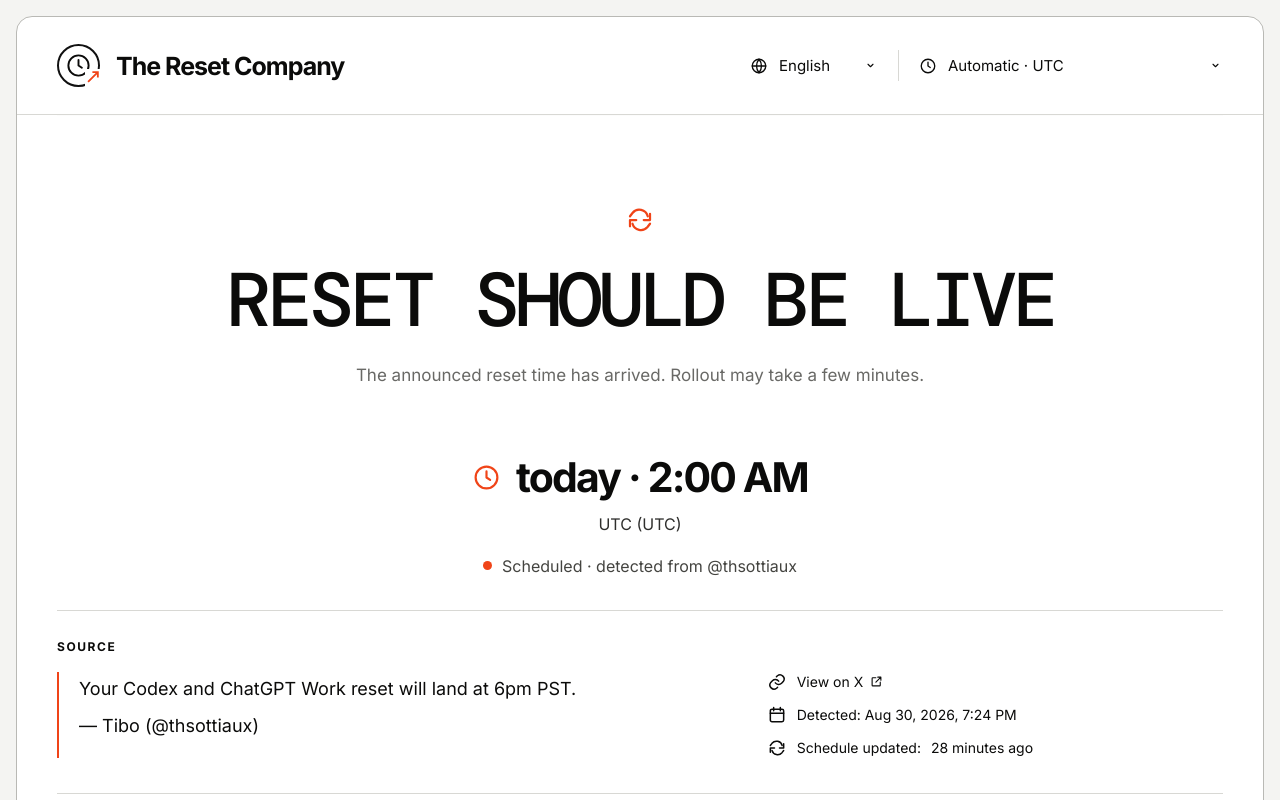
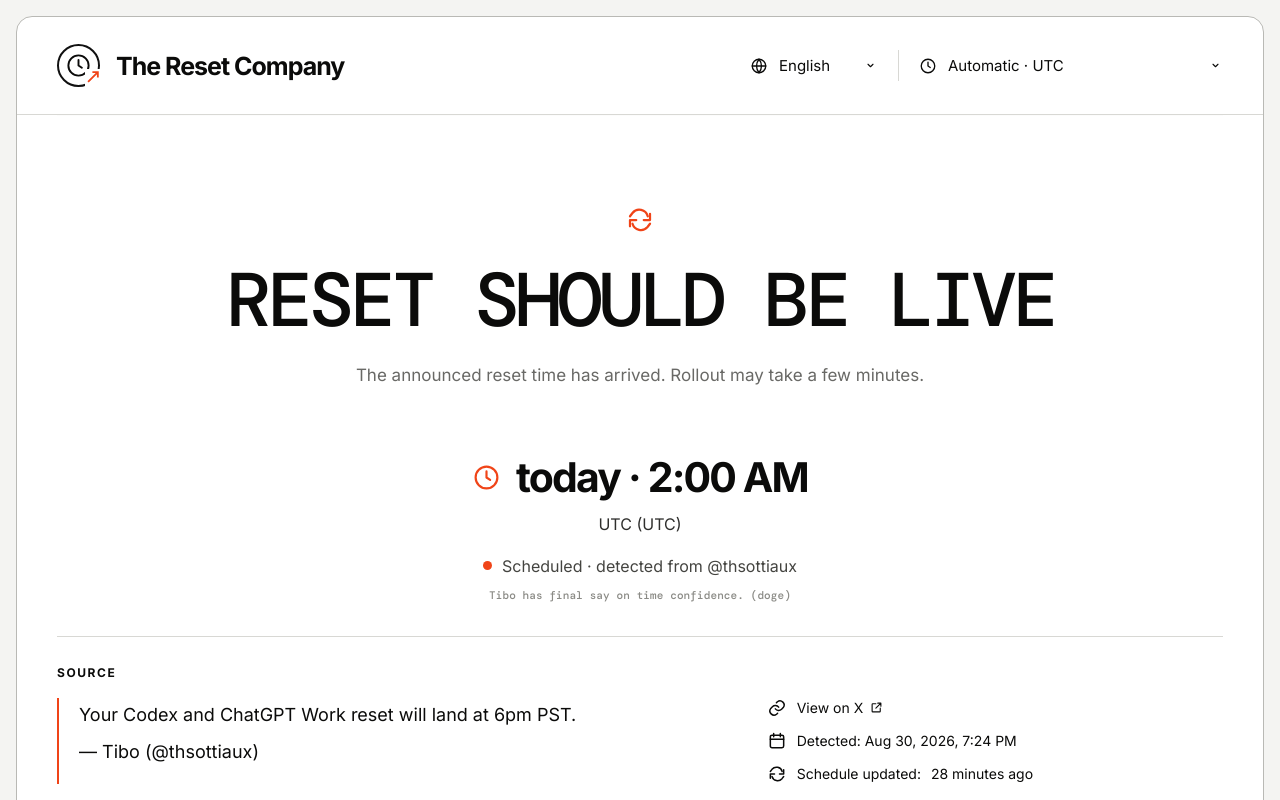
Before and after one commit to ni-ke-zhen-niu-a/The-Reset-Company, a React (Vite) app: page / in a window 1280 px wide. Shown: the top 800 px of the page. Built offline with nearby package versions, Linux system fonts and the light colour scheme.

Commit message:
Add Tibo time-confidence joke

```diff
--- a/src/App.jsx
+++ b/src/App.jsx
@@ -132,6 +132,7 @@
           <div className="event-primary"><Icon name="clock" size={29}/><h1>{eventLabel(target, locale, timeZone)}</h1></div>
           <p>{timeZone} ({zoneOffset(target, timeZone)})</p>
           <div className="status-line"><span/>{data.state === 'completed' ? t.live : t.scheduled} · {t.detectedFrom}</div>
+          <p className="confidence-joke">{t.confidenceJoke}</p>
         </div>}
       </section>
       <Source data={data} locale={locale} t={t}/>
--- a/src/i18n.js
+++ b/src/i18n.js
@@ -15,6 +15,7 @@
     viewSource: 'View on X', detected: 'Detected', lastChecked: 'Schedule updated',
     aroundWorld: 'AROUND THE WORLD', how: 'How updates work', localNote: 'Event time is converted to your selected time zone.',
     live: 'RESET SHOULD BE LIVE', liveBody: 'The announced reset time has arrived. Rollout may take a few minutes.',
+    confidenceJoke: "Tibo has final say on time confidence. (doge)",
     awaiting: 'NEXT RESET NOT ANNOUNCED', awaitingBody: 'We are checking Tibo’s public posts for a new schedule.',
     announced: 'RESET ANNOUNCED · TIME TBD', announcedBody: 'A reset was mentioned, but no precise time was provided.',
     auto: 'Automatic', timezone: 'Time zone', language: 'Language', updateTitle: 'Automatic, with an honest fallback',
@@ -27,6 +28,7 @@
     viewSource: '在 X 查看', detected: '发现时间', lastChecked: '计划更新时间',
     aroundWorld: '世界各地时间', how: '更新机制', localNote: '事件时间已转换为你选择的时区。',
     live: '重置应该已经生效', liveBody: '公告中的重置时间已到，实际下发可能还需要几分钟。',
+    confidenceJoke: '时间置信度由 Tibo 拥有最终解释权（doge）',
     awaiting: '尚未宣布下次重置', awaitingBody: '正在检查 Tibo 的公开帖子，等待新的计划。',
     announced: '已宣布重置 · 时间待定', announcedBody: '帖子提到了重置，但没有给出精确时间。',
     auto: '自动', timezone: '时区', language: '语言', updateTitle: '自动更新，同时诚实处理不确定性',
@@ -39,6 +41,7 @@
     viewSource: 'X で見る', detected: '検出', lastChecked: '予定の更新',
     aroundWorld: '世界の時刻', how: '更新の仕組み', localNote: 'イベント時刻は選択したタイムゾーンに変換されます。',
     live: 'リセット時刻になりました', liveBody: '反映まで数分かかる場合があります。',
+    confidenceJoke: '時刻の信頼度に関する最終解釈権は Tibo にあります。（doge）',
     awaiting: '次回リセットは未発表', awaitingBody: 'Tibo の公開投稿を確認しています。',
     announced: 'リセット発表済み・時刻未定', announcedBody: 'リセットへの言及はありますが、正確な時刻はありません。',
     auto: '自動', timezone: 'タイムゾーン', language: '言語', updateTitle: '自動更新と正直なフォールバック',
@@ -51,6 +54,7 @@
     viewSource: 'Ver en X', detected: 'Detectado', lastChecked: 'Horario actualizado',
     aroundWorld: 'HORA EN EL MUNDO', how: 'Cómo se actualiza', localNote: 'La hora se convierte a la zona horaria seleccionada.',
     live: 'EL REINICIO YA DEBERÍA ESTAR ACTIVO', liveBody: 'La hora anunciada ya llegó. El despliegue puede tardar unos minutos.',
+    confidenceJoke: 'Tibo tiene la última palabra sobre la confianza horaria. (doge)',
     awaiting: 'PRÓXIMO REINICIO NO ANUNCIADO', awaitingBody: 'Estamos revisando las publicaciones públicas de Tibo.',
     announced: 'REINICIO ANUNCIADO · HORA PENDIENTE', announcedBody: 'Se anunció un reinicio, pero sin una hora precisa.',
     auto: 'Automático', timezone: 'Zona horaria', language: 'Idioma', updateTitle: 'Automático, con una alternativa transparente',
@@ -63,6 +67,7 @@
     viewSource: 'Auf X ansehen', detected: 'Erkannt', lastChecked: 'Zeitplan aktualisiert',
     aroundWorld: 'ZEITEN WELTWEIT', how: 'So funktionieren Updates', localNote: 'Die Ereigniszeit wird in die gewählte Zeitzone umgerechnet.',
     live: 'RESET SOLLTE AKTIV SEIN', liveBody: 'Der angekündigte Zeitpunkt ist erreicht. Die Verteilung kann einige Minuten dauern.',
+    confidenceJoke: 'Tibo hat das letzte Wort zur Zeitgenauigkeit. (doge)',
     awaiting: 'NÄCHSTER RESET NICHT ANGEKÜNDIGT', awaitingBody: 'Wir prüfen Tibos öffentliche Beiträge auf einen neuen Termin.',
     announced: 'RESET ANGEKÜNDIGT · ZEIT OFFEN', announcedBody: 'Ein Reset wurde erwähnt, aber ohne genaue Zeit.',
     auto: 'Automatisch', timezone: 'Zeitzone', language: 'Sprache', updateTitle: 'Automatisch, mit ehrlichem Fallback',
@@ -75,6 +80,7 @@
     viewSource: 'Voir sur X', detected: 'Détecté', lastChecked: 'Planning mis à jour',
     aroundWorld: 'HEURES DANS LE MONDE', how: 'Fonctionnement des mises à jour', localNote: "L’heure est convertie dans le fuseau sélectionné.",
     live: 'LA RÉINITIALISATION DEVRAIT ÊTRE ACTIVE', liveBody: "L’heure annoncée est arrivée. Le déploiement peut prendre quelques minutes.",
+    confidenceJoke: "Tibo a le dernier mot sur la fiabilité de l’heure. (doge)",
     awaiting: 'PROCHAINE RÉINITIALISATION NON ANNONCÉE', awaitingBody: 'Nous vérifions les publications publiques de Tibo.',
     announced: 'RÉINITIALISATION ANNONCÉE · HEURE À VENIR', announcedBody: "L’annonce ne donne pas d’heure précise.",
     auto: 'Automatique', timezone: 'Fuseau horaire', language: 'Langue', updateTitle: 'Automatique, avec un repli transparent',
@@ -87,6 +93,7 @@
     viewSource: 'Ver no X', detected: 'Detectado', lastChecked: 'Agenda atualizada',
     aroundWorld: 'HORÁRIOS NO MUNDO', how: 'Como as atualizações funcionam', localNote: 'O horário é convertido para o fuso selecionado.',
     live: 'A REDEFINIÇÃO JÁ DEVE ESTAR ATIVA', liveBody: 'O horário anunciado chegou. A distribuição pode levar alguns minutos.',
+    confidenceJoke: 'Tibo tem a palavra final sobre a confiança do horário. (doge)',
     awaiting: 'PRÓXIMA REDEFINIÇÃO NÃO ANUNCIADA', awaitingBody: 'Estamos verificando as publicações públicas de Tibo.',
     announced: 'REDEFINIÇÃO ANUNCIADA · HORÁRIO PENDENTE', announcedBody: 'A publicação não informou um horário preciso.',
     auto: 'Automático', timezone: 'Fuso horário', language: 'Idioma', updateTitle: 'Automático, com alternativa transparente',
--- a/src/styles.css
+++ b/src/styles.css
@@ -51,6 +51,7 @@
 .event-time > p { margin: 12px 0 20px; color: #2f2f2d; font-size: 16px; }
 .status-line { display: inline-flex; align-items: center; gap: 10px; color: #444440; font-size: 16px; }
 .status-line span { width: 9px; height: 9px; border-radius: 50%; background: var(--accent); }
+.confidence-joke { margin: 12px 0 0 !important; color: #8b8b86 !important; font-family: "DM Mono", ui-monospace, monospace; font-size: 11px !important; letter-spacing: .01em; }
 .state-message { min-height: 220px; display: flex; align-items: center; justify-content: center; flex-direction: column; text-align: center; }
 .state-message h1 { margin: 12px 0; font-family: "DM Mono", monospace; font-size: clamp(38px, 6vw, 76px); letter-spacing: -.055em; }
 .state-message p { max-width: 580px; margin: 0; color: var(--muted); font-size: 17px; line-height: 1.6; }
```
